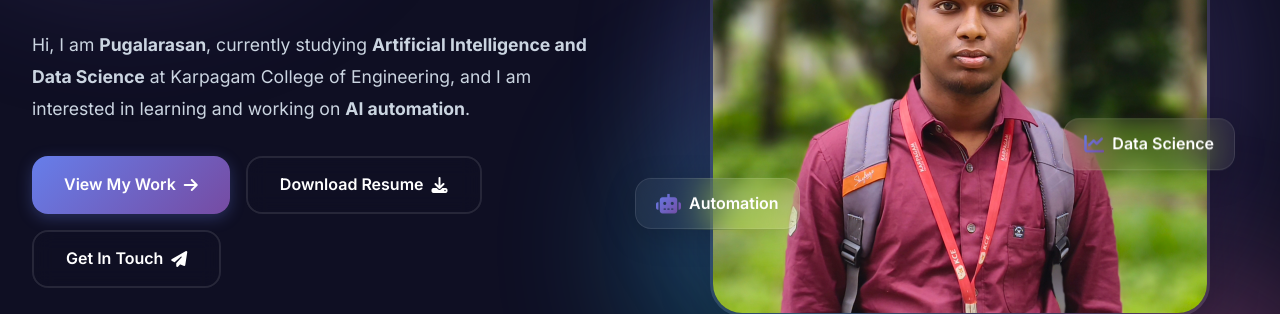
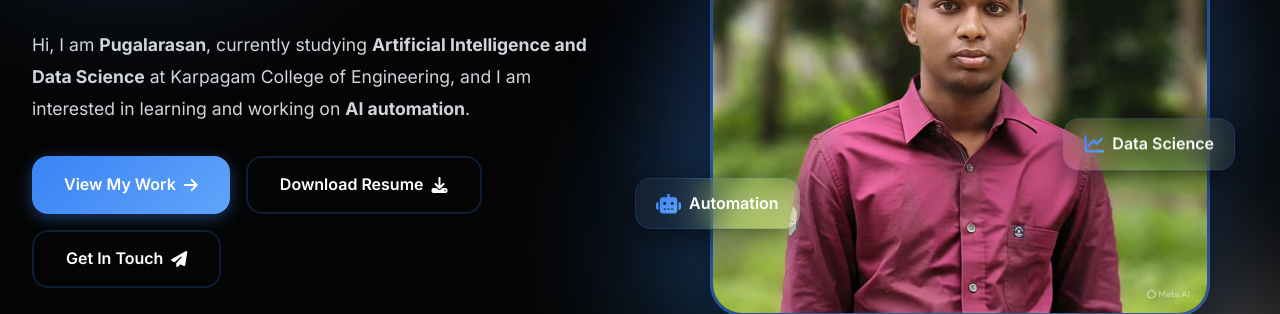
Before and after one commit to PUGALARASANL2004/portfolio, a plain HTML site: page index.html in a window 1280 px wide. Shown: the part 312-626 px from the top of the page. Drawn offline with nearby package versions, Linux system fonts and the light colour scheme.

Commit message:
Update theme and add new profile image

```diff
--- a/index.html
+++ b/index.html
@@ -119,7 +119,7 @@
             <div class="hero-image" data-aos="fade-left" data-aos-delay="200">
                 <div class="image-wrapper">
                     <div class="image-background"></div>
-                    <img src="my resume/IMG_20240715_160730.jpg" alt="Pugalarasan L" class="profile-img">
+                    <img src="my resume/image.png" alt="Pugalarasan L" class="profile-img">
                     <div class="floating-card card-1">
                         <i class="fas fa-brain"></i>
                         <span>AI Enthusiast</span>
--- a/style.css
+++ b/style.css
@@ -8,32 +8,32 @@
 }
 
 :root {
-    /* Color Palette - Modern & Vibrant */
-    --primary-color: #6366f1;
-    --primary-light: #818cf8;
-    --primary-dark: #4f46e5;
-    --secondary-color: #ec4899;
-    --accent-color: #14b8a6;
-    --accent-light: #5eead4;
+    /* Color Palette - Black, White & Electric Blue */
+    --primary-color: #3b82f6;
+    --primary-light: #60a5fa;
+    --primary-dark: #1d4ed8;
+    --secondary-color: #e2e8f0;
+    --accent-color: #38bdf8;
+    --accent-light: #bae6fd;
 
     /* Gradients */
-    --gradient-primary: linear-gradient(135deg, #667eea 0%, #764ba2 100%);
-    --gradient-secondary: linear-gradient(135deg, #f093fb 0%, #f5576c 100%);
-    --gradient-accent: linear-gradient(135deg, #4facfe 0%, #00f2fe 100%);
-    --gradient-hero: linear-gradient(135deg, #667eea 0%, #764ba2 50%, #f093fb 100%);
+    --gradient-primary: linear-gradient(135deg, #3b82f6 0%, #60a5fa 100%);
+    --gradient-secondary: linear-gradient(135deg, #e2e8f0 0%, #f8fafc 100%);
+    --gradient-accent: linear-gradient(135deg, #3b82f6 0%, #38bdf8 100%);
+    --gradient-hero: linear-gradient(135deg, #3b82f6 0%, #60a5fa 50%, #ffffff 100%);
 
     /* Neutral Colors */
-    --bg-primary: #0f0f23;
-    --bg-secondary: #1a1a2e;
-    --bg-tertiary: #16213e;
+    --bg-primary: #050505;
+    --bg-secondary: #0f0f0f;
+    --bg-tertiary: #1a1a1a;
     --text-primary: #ffffff;
-    --text-secondary: #cbd5e1;
-    --text-muted: #94a3b8;
+    --text-secondary: #d1d5db;
+    --text-muted: #6b7280;
 
     /* Glass Effect */
-    --glass-bg: rgba(255, 255, 255, 0.05);
-    --glass-border: rgba(255, 255, 255, 0.1);
-    --glass-shadow: 0 8px 32px 0 rgba(31, 38, 135, 0.37);
+    --glass-bg: rgba(255, 255, 255, 0.04);
+    --glass-border: rgba(59, 130, 246, 0.2);
+    --glass-shadow: 0 8px 32px 0 rgba(0, 0, 0, 0.7);
 
     /* Spacing */
     --spacing-xs: 0.5rem;
@@ -58,10 +58,10 @@
     --radius-xl: 2rem;
 
     /* Shadows */
-    --shadow-sm: 0 2px 8px rgba(0, 0, 0, 0.1);
-    --shadow-md: 0 4px 16px rgba(0, 0, 0, 0.15);
-    --shadow-lg: 0 8px 32px rgba(0, 0, 0, 0.2);
-    --shadow-xl: 0 16px 48px rgba(0, 0, 0, 0.25);
+    --shadow-sm: 0 2px 8px rgba(0, 0, 0, 0.4);
+    --shadow-md: 0 4px 16px rgba(0, 0, 0, 0.5);
+    --shadow-lg: 0 8px 32px rgba(0, 0, 0, 0.6);
+    --shadow-xl: 0 16px 48px rgba(0, 0, 0, 0.7);
 }
 
 html {
@@ -186,7 +186,7 @@ body {
 
 .nav-link.contact-btn:hover {
     transform: translateY(-2px);
-    box-shadow: 0 8px 24px rgba(102, 126, 234, 0.4);
+    box-shadow: 0 8px 24px rgba(59, 130, 246, 0.5);
 }
 
 .hamburger {
@@ -333,13 +333,13 @@ body {
 
 .btn-primary {
     background: var(--gradient-primary);
-    color: var(--text-primary);
-    box-shadow: 0 4px 15px rgba(102, 126, 234, 0.3);
+    color: #ffffff;
+    box-shadow: 0 4px 15px rgba(59, 130, 246, 0.4);
 }
 
 .btn-primary:hover {
     transform: translateY(-3px);
-    box-shadow: 0 8px 25px rgba(102, 126, 234, 0.4);
+    box-shadow: 0 8px 25px rgba(59, 130, 246, 0.6);
 }
 
 .btn-secondary {
@@ -377,9 +377,9 @@ body {
 
 .social-link:hover {
     background: var(--gradient-primary);
-    color: var(--text-primary);
+    color: #ffffff;
     transform: translateY(-5px);
-    box-shadow: 0 8px 24px rgba(102, 126, 234, 0.4);
+    box-shadow: 0 8px 24px rgba(59, 130, 246, 0.5);
     border-color: transparent;
 }
 
@@ -414,14 +414,14 @@ body {
     width: 100%;
     height: auto;
     border-radius: var(--radius-xl);
-    border: 3px solid var(--glass-border);
-    box-shadow: var(--shadow-xl);
+    border: 3px solid rgba(59, 130, 246, 0.5);
+    box-shadow: var(--shadow-xl), 0 0 40px rgba(59, 130, 246, 0.2);
     transition: all var(--transition-base);
 }
 
 .profile-img:hover {
     transform: scale(1.05);
-    box-shadow: 0 20px 60px rgba(102, 126, 234, 0.5);
+    box-shadow: 0 20px 60px rgba(59, 130, 246, 0.4);
 }
 
 .floating-card {
@@ -649,7 +649,7 @@ section {
 
 .stat-card:hover {
     transform: translateY(-8px);
-    box-shadow: 0 12px 40px rgba(102, 126, 234, 0.3);
+    box-shadow: 0 12px 40px rgba(59, 130, 246, 0.3);
     border-color: transparent;
 }
 
@@ -712,7 +712,7 @@ section {
     gap: 1rem;
     margin: 1.5rem 0;
     padding: 1.5rem;
-    background: rgba(102, 126, 234, 0.05);
+    background: rgba(59, 130, 246, 0.05);
     border-radius: var(--radius-md);
     border: 2px solid var(--glass-border);
 }
@@ -790,7 +790,7 @@ section {
 .academic-table-wrapper {
     overflow-x: auto;
     border-radius: var(--radius-md);
-    background: rgba(102, 126, 234, 0.03);
+    background: rgba(59, 130, 246, 0.03);
     border: 2px solid var(--glass-border);
     margin-top: var(--spacing-sm);
 }
@@ -851,8 +851,8 @@ section {
 .exam-badge.graduation,
 .exam-badge.hsc,
 .exam-badge.sslc {
-    background: linear-gradient(135deg, #667eea 0%, #764ba2 100%);
-    color: var(--text-primary);
+    background: linear-gradient(135deg, #3b82f6 0%, #60a5fa 100%);
+    color: #ffffff;
 }
 
 .score-badge {
@@ -885,7 +885,7 @@ section {
 
     .academic-table tbody tr:hover {
         transform: translateY(-4px);
-        box-shadow: 0 8px 24px rgba(102, 126, 234, 0.3);
+        box-shadow: 0 8px 24px rgba(59, 130, 246, 0.3);
     }
 
     .academic-table td {
@@ -1303,7 +1303,7 @@ section {
 
 /* Automation */
 .skill-icon.devops {
-    background: var(--gradient-primary);
+    background: linear-gradient(135deg, #3b82f6 0%, #60a5fa 100%);
 }
 
 .skill-icon.docker {
@@ -1311,7 +1311,7 @@ section {
 }
 
 .skill-icon.ai-auto {
-    background: var(--gradient-secondary);
+    background: linear-gradient(135deg, #38bdf8 0%, #60a5fa 100%);
 }
 
 /* Tools & Technologies */
@@ -1350,15 +1350,15 @@ section {
 
 /* Soft Skills */
 .skill-icon.time {
-    background: var(--gradient-accent);
+    background: linear-gradient(135deg, #3b82f6 0%, #60a5fa 100%);
 }
 
 .skill-icon.communication {
-    background: var(--gradient-primary);
+    background: linear-gradient(135deg, #38bdf8 0%, #93c5fd 100%);
 }
 
 .skill-icon.team {
-    background: var(--gradient-secondary);
+    background: linear-gradient(135deg, #1d4ed8 0%, #3b82f6 100%);
 }
 
 
@@ -1473,7 +1473,7 @@ section {
     gap: 0.5rem;
     margin-bottom: var(--spacing-md);
     padding: var(--spacing-sm);
-    background: rgba(102, 126, 234, 0.05);
+    background: rgba(59, 130, 246, 0.05);
     border-radius: var(--radius-sm);
 }
 
@@ -1587,7 +1587,7 @@ section {
 }
 
 .cert-icon.ai {
-    background: var(--gradient-primary);
+    background: linear-gradient(135deg, #3b82f6 0%, #60a5fa 100%);
 }
 
 .cert-icon.geeks {
@@ -1611,7 +1611,7 @@ section {
 .cert-date {
     display: block;
     padding: 0.375rem 0.875rem;
-    background: rgba(102, 126, 234, 0.1);
+    background: rgba(59, 130, 246, 0.1);
     border-radius: var(--radius-sm);
     color: var(--primary-light);
     font-size: 0.875rem;
@@ -1635,12 +1635,12 @@ section {
     font-weight: 600;
     font-size: 0.875rem;
     transition: all var(--transition-base);
-    box-shadow: 0 4px 12px rgba(102, 126, 234, 0.3);
+    box-shadow: 0 4px 12px rgba(59, 130, 246, 0.4);
 }
 
 .cert-verify-btn:hover {
     transform: translateY(-3px);
-    box-shadow: 0 6px 20px rgba(102, 126, 234, 0.5);
+    box-shadow: 0 6px 20px rgba(59, 130, 246, 0.6);
     gap: 0.75rem;
 }
 
@@ -1771,7 +1771,7 @@ section {
 .form-group textarea:focus {
     outline: none;
     border-color: var(--primary-color);
-    box-shadow: 0 0 0 3px rgba(102, 126, 234, 0.1);
+    box-shadow: 0 0 0 3px rgba(59, 130, 246, 0.2);
 }
 
 .form-group textarea {
```
Also changed, not shown: my resume/IMG_20240715_160730.jpg (deleted), my resume/image.png (added).
